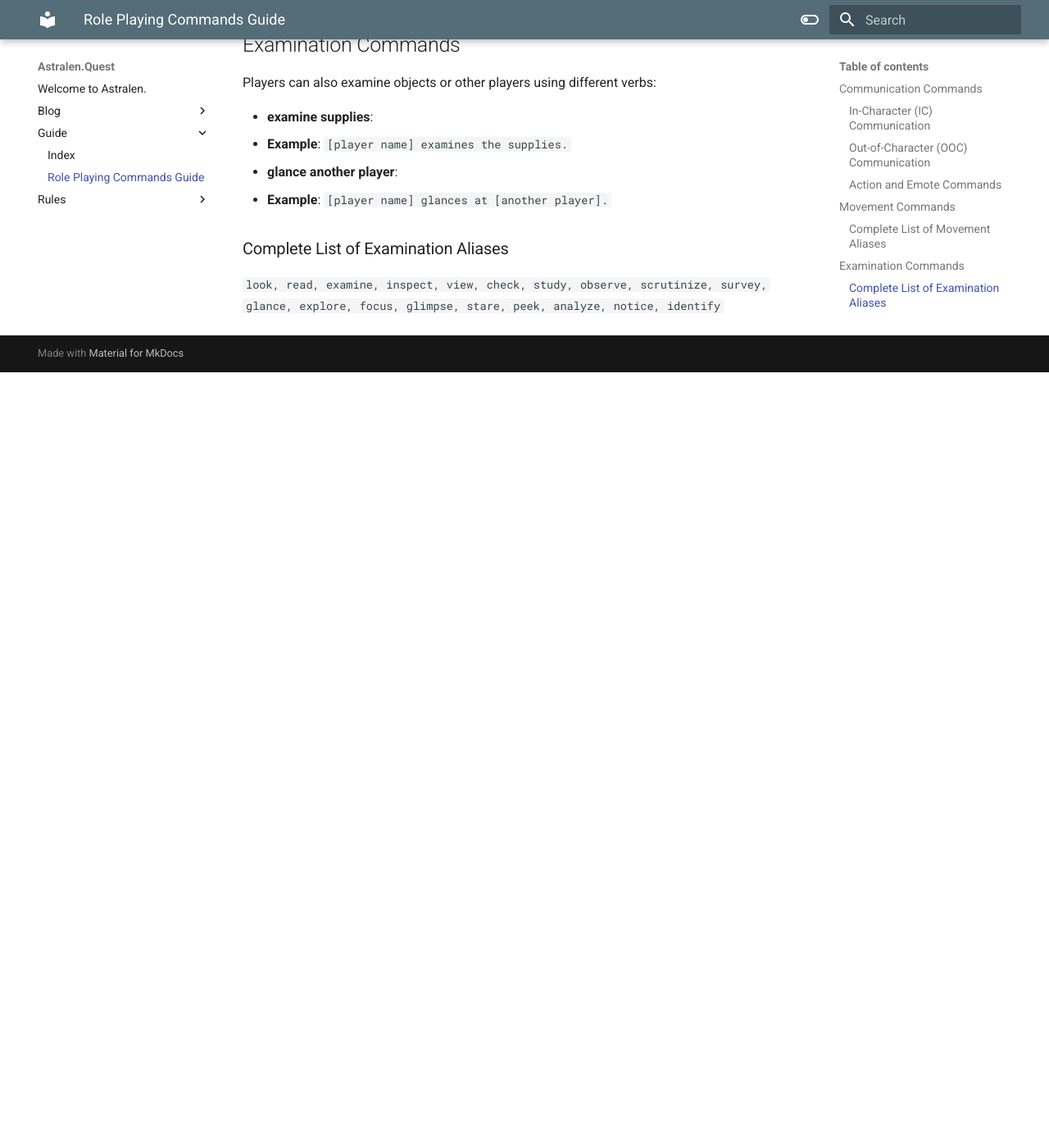
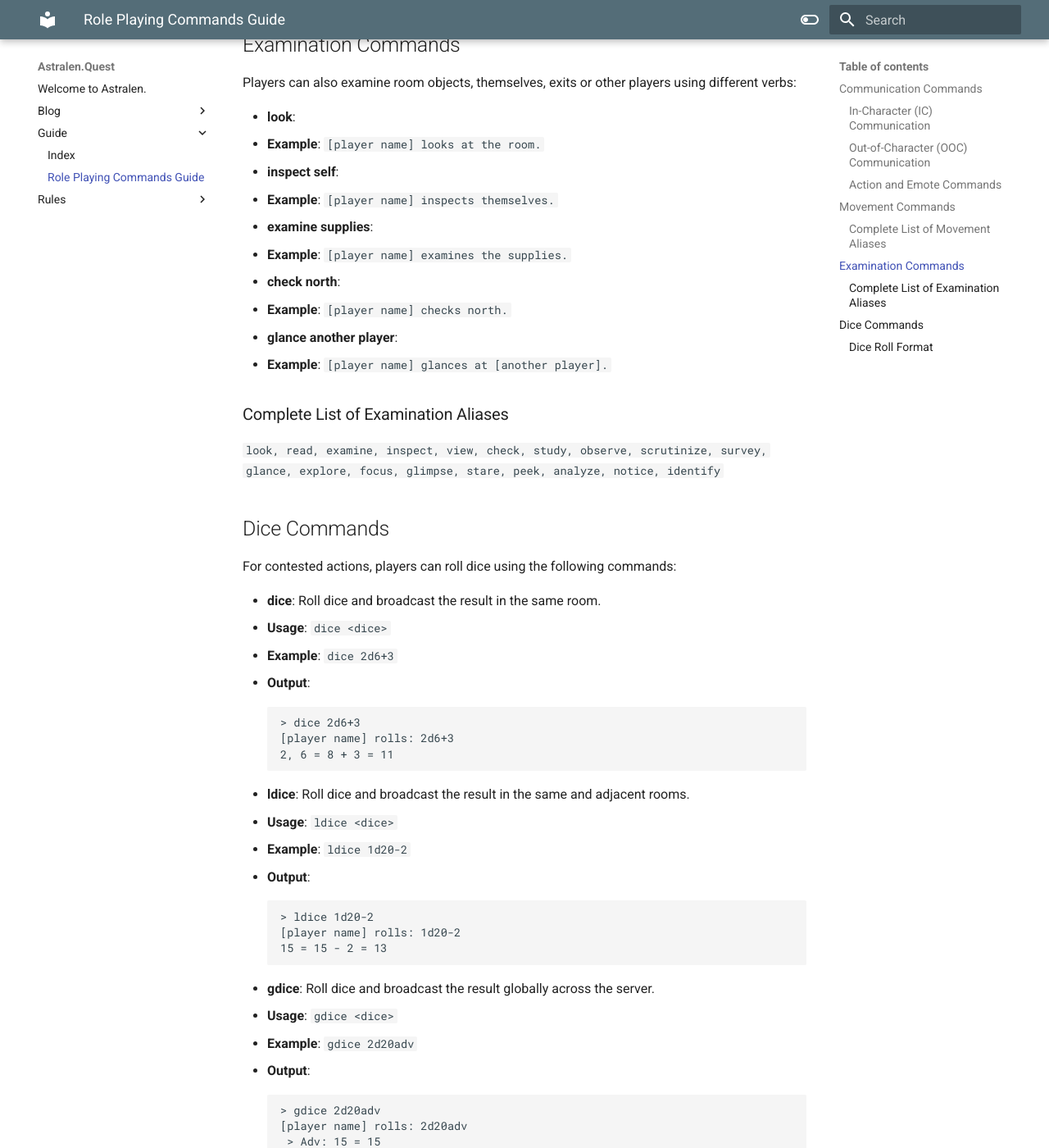
Before and after one commit to tvalladon/astralen-web, an MkDocs documentation site: the page built from docs/guide/Role-Playing Commands Guide.md, in a window 1280 px wide and 1400 px high, scrolled down 2284 px. Shown: the whole window at 82% size. Built offline with MkDocs 1.6.1 and Material for MkDocs 9.7.7, drawn with Linux system fonts in a browser that asks for light colours; before the commit the page ends 2738 px from its top, so only the background shows below that; some of the changed text lies outside the part shown.

Commit message:
Add dice command to rp communication guide.

````diff
--- a/docs/guide/Role-Playing Commands Guide.md
+++ b/docs/guide/Role-Playing Commands Guide.md
@@ -64,10 +64,19 @@ Movement is an integral part of role-playing on Astralen. Depending on the verb
 
 ## Examination Commands
 
-Players can also examine objects or other players using different verbs:
+Players can also examine room objects, themselves, exits or other players using different verbs:
+
+- **look**:
+  - **Example**: `[player name] looks at the room.`
+
+- **inspect self**:
+  - **Example**: `[player name] inspects themselves.`
 
 - **examine supplies**:
   - **Example**: `[player name] examines the supplies.`
+
+- **check north**:
+  - **Example**: `[player name] checks north.`
 
 - **glance another player**:
   - **Example**: `[player name] glances at [another player].`
@@ -75,3 +84,49 @@ Players can also examine objects or other players using different verbs:
 ### Complete List of Examination Aliases
 
 `look, read, examine, inspect, view, check, study, observe, scrutinize, survey, glance, explore, focus, glimpse, stare, peek, analyze, notice, identify`
+
+## Dice Commands
+
+For contested actions, players can roll dice using the following commands:
+
+- **dice**: Roll dice and broadcast the result in the same room.
+  - **Usage**: `dice <dice>`
+  - **Example**: `dice 2d6+3`
+  - **Output**:
+    ```
+    > dice 2d6+3
+    [player name] rolls: 2d6+3
+    2, 6 = 8 + 3 = 11
+    ```
+
+- **ldice**: Roll dice and broadcast the result in the same and adjacent rooms.
+  - **Usage**: `ldice <dice>`
+  - **Example**: `ldice 1d20-2`
+  - **Output**:
+    ```
+    > ldice 1d20-2
+    [player name] rolls: 1d20-2
+    15 = 15 - 2 = 13
+    ```
+
+- **gdice**: Roll dice and broadcast the result globally across the server.
+  - **Usage**: `gdice <dice>`
+  - **Example**: `gdice 2d20adv`
+  - **Output**:
+    ```
+    > gdice 2d20adv
+    [player name] rolls: 2d20adv
+     > Adv: 15 = 15
+       Dis: 11 = 11
+    ```
+
+### Dice Roll Format
+
+Use the following format for dice rolls:
+
+- `<number of dice>d<dice sides>[+/-<modifier>][adv/dis]`
+  - **Examples**:
+    - `dice 2d6+3`
+    - `dice 1d20-2`
+    - `dice 2d20adv`
+    - `dice 4d10-2dis`
````
